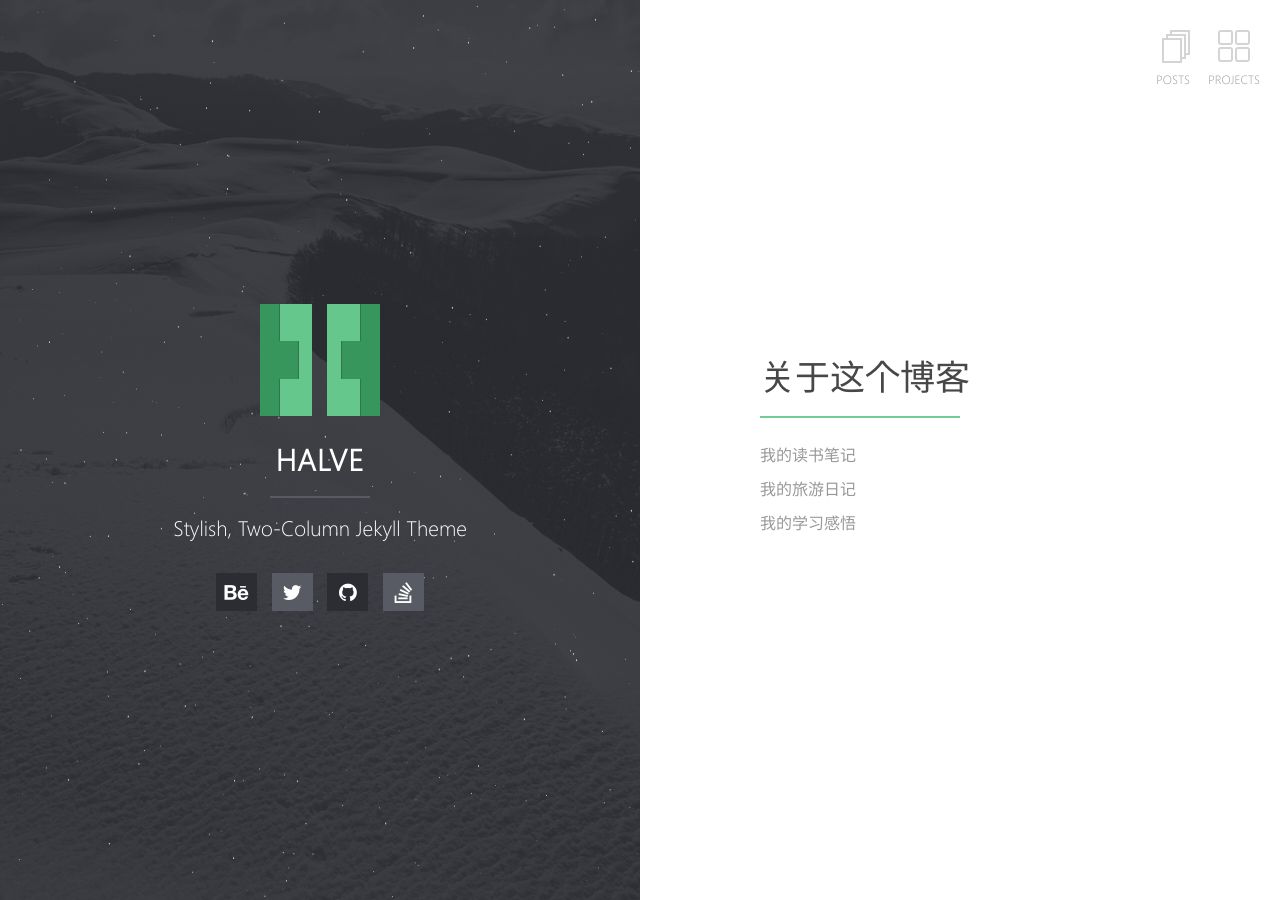
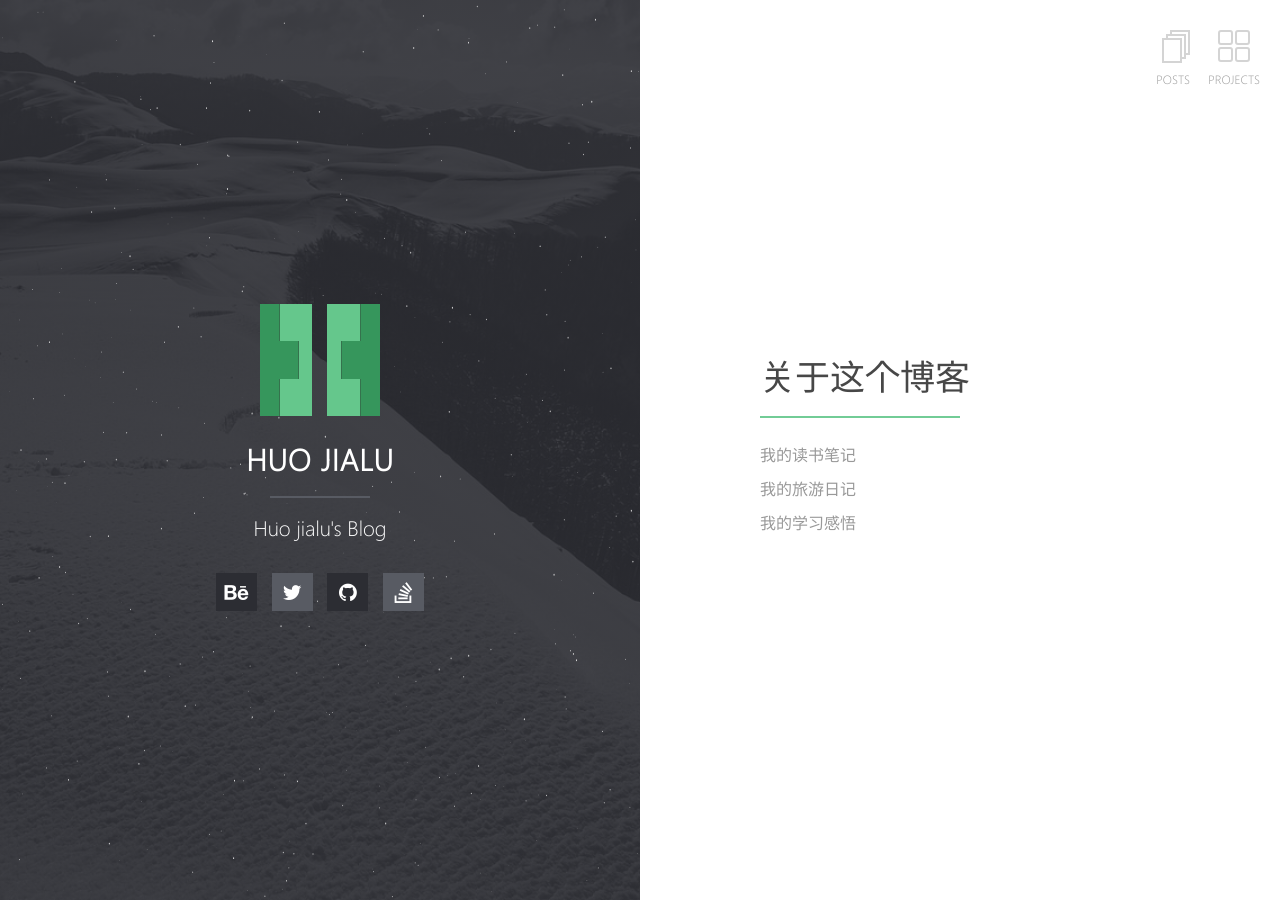
Before and after one commit to HuoJialu/huojialu.github.io, a Jekyll site: the page built from index.md, in a window 1280 px wide. Built offline with Jekyll 4.4.1, drawn with Linux system fonts in a browser that asks for light colours; our own code applies the rules of GitHub Pages for plain Markdown files.

Commit message:
Update _config.yml

```diff
--- a/_config.yml
+++ b/_config.yml
@@ -1,6 +1,6 @@
 # Site
-title: Halve
-description: Stylish, Two-Column Jekyll Theme
+title: Huo jialu
+description: Huo jialu's Blog
 url: https://huojialu.github.io
 logo: halve.png                                       # Site logo
 locale: en_US
```
